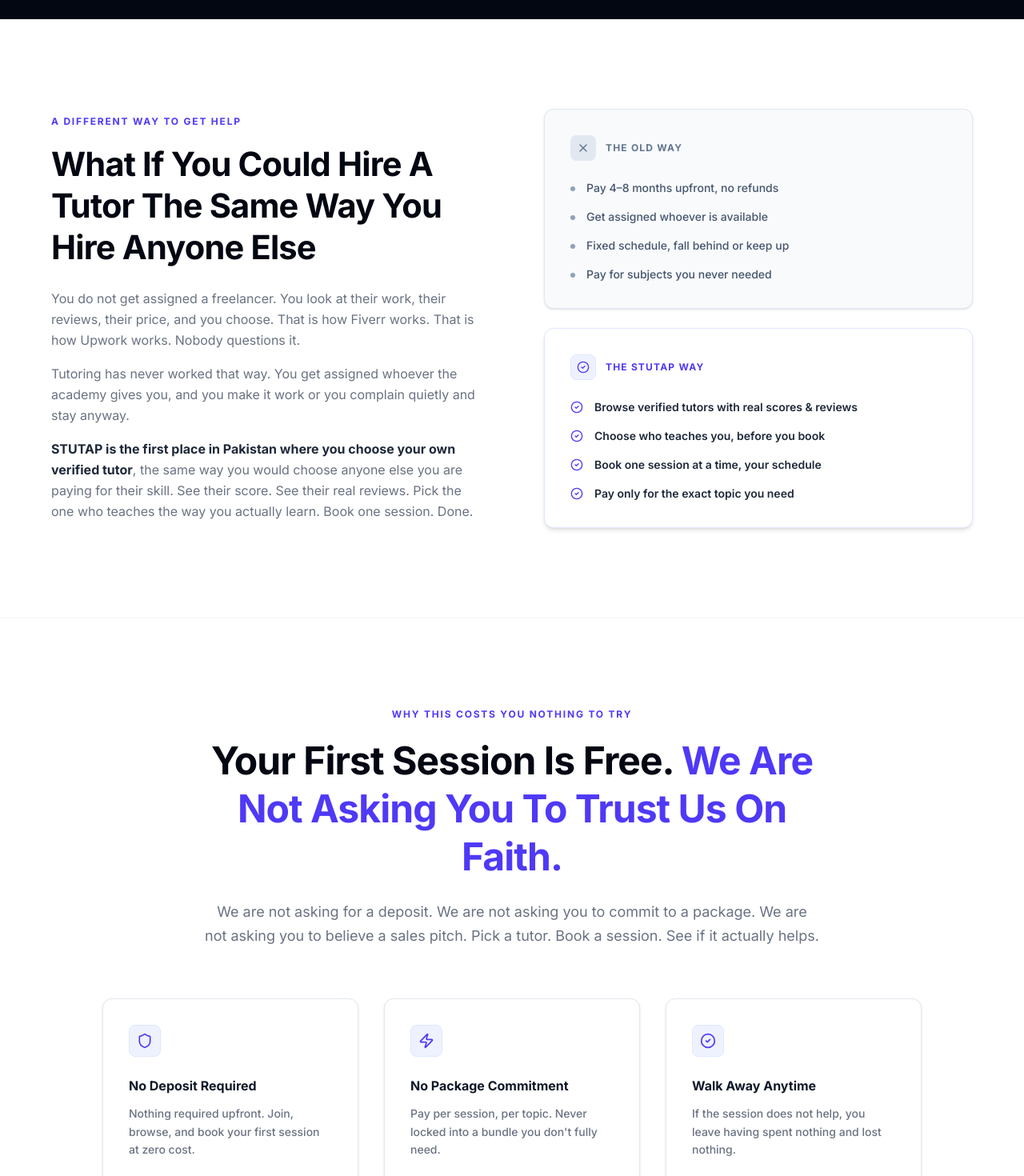
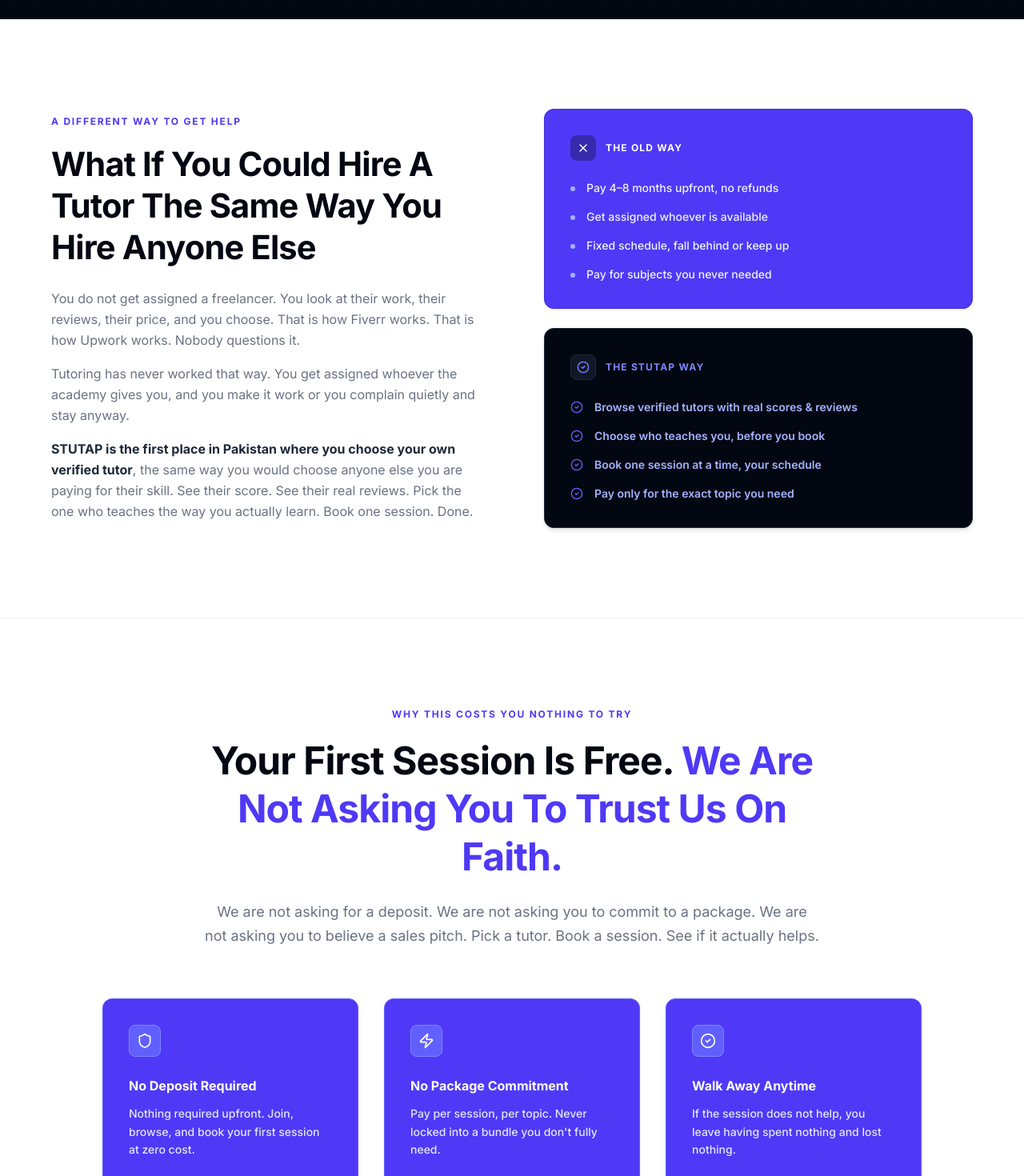
Before and after one commit to abdulmoeez222/educonnect, a React (Vite) app in the folder frontend/educonnect/: page / in a window 1280 px wide. Shown: the part 1900-3370 px from the top of the page at 80% size. Built offline with nearby package versions, Linux system fonts and the light colour scheme.

Commit message:
style: fix remaining AI-generated aesthetics for a cleaner enterprise look

```diff
--- a/frontend/educonnect/src/pages/Landing.tsx
+++ b/frontend/educonnect/src/pages/Landing.tsx
@@ -430,17 +430,17 @@
 
           <div className="space-y-6">
             <Reveal direction="right">
-              <div className="relative overflow-hidden rounded-xl border border-slate-200 bg-slate-50 p-8 shadow-sm hover:shadow-md transition-all duration-300">
+              <div className="relative overflow-hidden rounded-xl border border-indigo-700 bg-indigo-600 p-8 shadow-sm hover:shadow-md transition-all duration-300">
                 <div className="flex items-center gap-3 mb-6">
-                  <div className="h-8 w-8 rounded-lg bg-slate-200 flex items-center justify-center shrink-0">
-                    <X className="h-4 w-4 text-slate-500" />
+                  <div className="h-8 w-8 rounded-lg bg-indigo-800 flex items-center justify-center shrink-0">
+                    <X className="h-4 w-4 text-white" />
                   </div>
-                  <p className="text-xs font-bold text-slate-500 uppercase tracking-widest">The Old Way</p>
+                  <p className="text-xs font-bold text-white uppercase tracking-widest">The Old Way</p>
                 </div>
                 <ul className="space-y-4">
                   {["Pay 4–8 months upfront, no refunds", "Get assigned whoever is available", "Fixed schedule, fall behind or keep up", "Pay for subjects you never needed"].map((item) => (
-                    <li key={item} className="flex items-start gap-3.5 text-sm text-slate-600 font-medium">
-                      <span className="mt-2 h-1.5 w-1.5 rounded-full bg-slate-400 shrink-0" />
+                    <li key={item} className="flex items-start gap-3.5 text-sm text-indigo-50 font-medium">
+                      <span className="mt-2 h-1.5 w-1.5 rounded-full bg-indigo-300 shrink-0" />
                       {item}
                     </li>
                   ))}
@@ -448,17 +448,17 @@
               </div>
             </Reveal>
             <Reveal direction="right" delay={120}>
-              <div className="relative overflow-hidden rounded-xl border border-indigo-100 bg-white p-8 shadow-md hover:shadow-lg hover:border-indigo-200 transition-all duration-300">
+              <div className="relative overflow-hidden rounded-xl border border-gray-800 bg-gray-950 p-8 shadow-md hover:shadow-lg hover:border-gray-700 transition-all duration-300">
                 <div className="flex items-center gap-3 mb-6">
-                  <div className="h-8 w-8 rounded-lg bg-indigo-50 flex items-center justify-center border border-indigo-100 shrink-0">
-                    <CheckCircle2 className="h-4 w-4 text-indigo-600" />
+                  <div className="h-8 w-8 rounded-lg bg-gray-900 flex items-center justify-center border border-gray-800 shrink-0">
+                    <CheckCircle2 className="h-4 w-4 text-indigo-400" />
                   </div>
-                  <p className="text-xs font-bold text-indigo-600 uppercase tracking-widest">The STUTAP Way</p>
+                  <p className="text-xs font-bold text-indigo-400 uppercase tracking-widest">The STUTAP Way</p>
                 </div>
                 <ul className="space-y-4">
                   {["Browse verified tutors with real scores & reviews", "Choose who teaches you, before you book", "Book one session at a time, your schedule", "Pay only for the exact topic you need"].map((item) => (
-                    <li key={item} className="flex items-start gap-3.5 text-sm text-gray-800 font-semibold">
-                      <CheckCircle2 className="mt-0.5 h-4 w-4 text-indigo-600 shrink-0" />
+                    <li key={item} className="flex items-start gap-3.5 text-sm text-indigo-300 font-semibold">
+                      <CheckCircle2 className="mt-0.5 h-4 w-4 text-indigo-500 shrink-0" />
                       {item}
                     </li>
                   ))}
@@ -494,15 +494,15 @@
 
           <div className="grid md:grid-cols-3 gap-8">
             {[
-              { icon: <Shield className="h-5 w-5 text-indigo-600" />, iconBg: "bg-indigo-50 border-indigo-100", border: "border-slate-200 hover:border-indigo-200", bg: "bg-white", title: "No Deposit Required", desc: "Nothing required upfront. Join, browse, and book your first session at zero cost." },
-              { icon: <Zap className="h-5 w-5 text-indigo-600" />, iconBg: "bg-indigo-50 border-indigo-100", border: "border-slate-200 hover:border-indigo-200", bg: "bg-white", title: "No Package Commitment", desc: "Pay per session, per topic. Never locked into a bundle you don't fully need." },
-              { icon: <CheckCircle2 className="h-5 w-5 text-indigo-600" />, iconBg: "bg-indigo-50 border-indigo-100", border: "border-slate-200 hover:border-indigo-200", bg: "bg-white", title: "Walk Away Anytime", desc: "If the session does not help, you leave having spent nothing and lost nothing." },
+              { icon: <Shield className="h-5 w-5 text-white" />, iconBg: "bg-indigo-500 border-indigo-400", border: "border-indigo-500 hover:border-indigo-400", bg: "bg-indigo-600", title: "No Deposit Required", desc: "Nothing required upfront. Join, browse, and book your first session at zero cost." },
+              { icon: <Zap className="h-5 w-5 text-white" />, iconBg: "bg-indigo-500 border-indigo-400", border: "border-indigo-500 hover:border-indigo-400", bg: "bg-indigo-600", title: "No Package Commitment", desc: "Pay per session, per topic. Never locked into a bundle you don't fully need." },
+              { icon: <CheckCircle2 className="h-5 w-5 text-white" />, iconBg: "bg-indigo-500 border-indigo-400", border: "border-indigo-500 hover:border-indigo-400", bg: "bg-indigo-600", title: "Walk Away Anytime", desc: "If the session does not help, you leave having spent nothing and lost nothing." },
             ].map((g, i) => (
               <Reveal key={g.title} delay={i * 100}>
                 <div className={`group relative rounded-xl border ${g.border} ${g.bg} p-8 h-full shadow-sm hover:shadow-md transition-all duration-300`}>
                   <div className={`h-10 w-10 rounded-lg ${g.iconBg} border flex items-center justify-center mb-6`}>{g.icon}</div>
-                  <h3 className="font-bold text-gray-900 text-base mb-3">{g.title}</h3>
-                  <p className="text-sm text-gray-500 leading-relaxed font-medium">{g.desc}</p>
+                  <h3 className="font-bold text-white text-base mb-3">{g.title}</h3>
+                  <p className="text-sm text-indigo-100 leading-relaxed font-medium">{g.desc}</p>
                 </div>
               </Reveal>
             ))}
@@ -546,7 +546,7 @@
 
           {/* Timeline card */}
           <Reveal direction="right">
-            <div className="relative overflow-hidden rounded-xl border border-white/[0.1] bg-slate-900 p-8 shadow-2xl">
+            <div className="relative overflow-hidden rounded-xl border border-slate-800 bg-slate-900 p-8">
               <p className="text-xs font-bold text-slate-300 uppercase tracking-widest mb-6">The Cost of Delay</p>
               <div className="space-y-0">
                 {[
@@ -567,8 +567,8 @@
                   </div>
                 ))}
               </div>
-              <div className="mt-2 rounded-lg bg-indigo-500/10 border border-indigo-500/20 px-5 py-4 text-center">
-                <p className="text-sm text-indigo-300 font-semibold tracking-wide">With STUTAP → get unstuck in 24 hours</p>
+              <div className="mt-4 rounded-lg bg-white px-5 py-4 text-center shadow-sm hover:shadow-md transition-shadow">
+                <p className="text-sm text-indigo-700 font-bold tracking-wide">With STUTAP → get unstuck in 24 hours</p>
               </div>
             </div>
           </Reveal>
@@ -611,12 +611,9 @@
                   </div>
                 ))}
               </div>
-              <div className="mt-8 rounded-xl bg-indigo-50/50 border border-indigo-100/50 px-4 py-3.5 flex items-start gap-3">
-                <div className="h-6 w-6 rounded-full bg-indigo-100 flex items-center justify-center shrink-0 mt-0.5">
-                  <Star className="h-3 w-3 text-indigo-600" />
-                </div>
-                <p className="text-xs text-indigo-900 font-semibold leading-relaxed">
-                  Recommended Action: Practice Biology Cell Division with a verified tutor
+              <div className="mt-8 border-l-2 border-indigo-500 pl-4 py-2">
+                <p className="text-sm text-gray-700 font-medium leading-relaxed">
+                  <strong className="text-gray-900 font-bold">Recommended Action:</strong> Practice Biology Cell Division with a verified tutor
                 </p>
               </div>
             </div>
@@ -665,9 +662,9 @@
               { icon: <Shield className="h-5 w-5 text-indigo-400" />, label: "Keep 100% of Earnings" },
             ].map((card, i) => (
               <Reveal key={card.label} delay={i * 80}>
-                <div className="relative overflow-hidden rounded-xl bg-slate-900 border border-slate-800 p-6 flex flex-col items-center text-center gap-4 hover:bg-slate-800 hover:border-slate-700 transition-all duration-300 h-full group">
-                  <div className="h-12 w-12 rounded-lg bg-slate-800 border border-slate-700 flex items-center justify-center">{card.icon}</div>
-                  <p className="text-sm font-bold text-slate-200 tracking-wide">{card.label}</p>
+                <div className="rounded-xl border border-gray-800/60 bg-gray-900/40 p-6 flex flex-col items-start gap-3 hover:bg-gray-900/80 hover:border-gray-700 transition-colors h-full">
+                  <div className="text-indigo-400 mb-1">{card.icon}</div>
+                  <p className="text-sm font-semibold text-gray-200 tracking-wide">{card.label}</p>
                 </div>
               </Reveal>
             ))}
```
